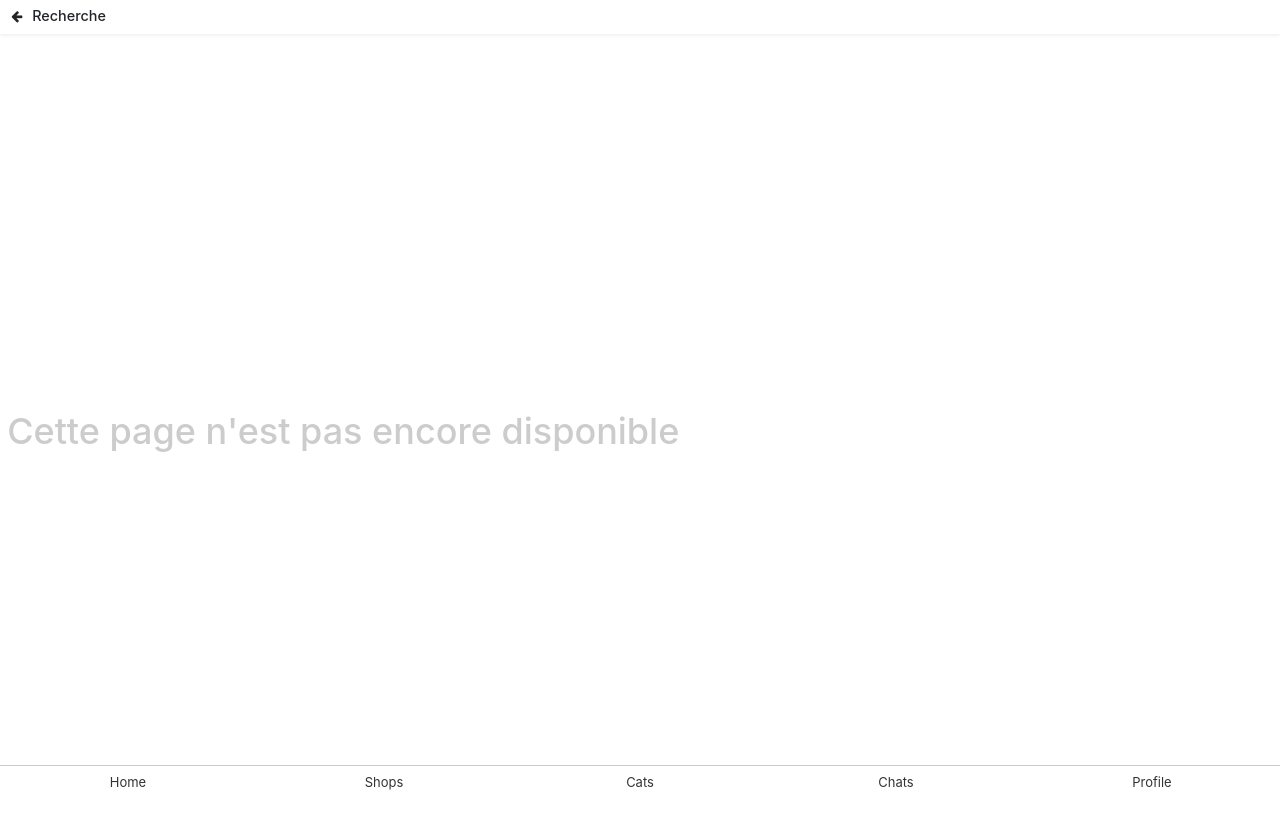
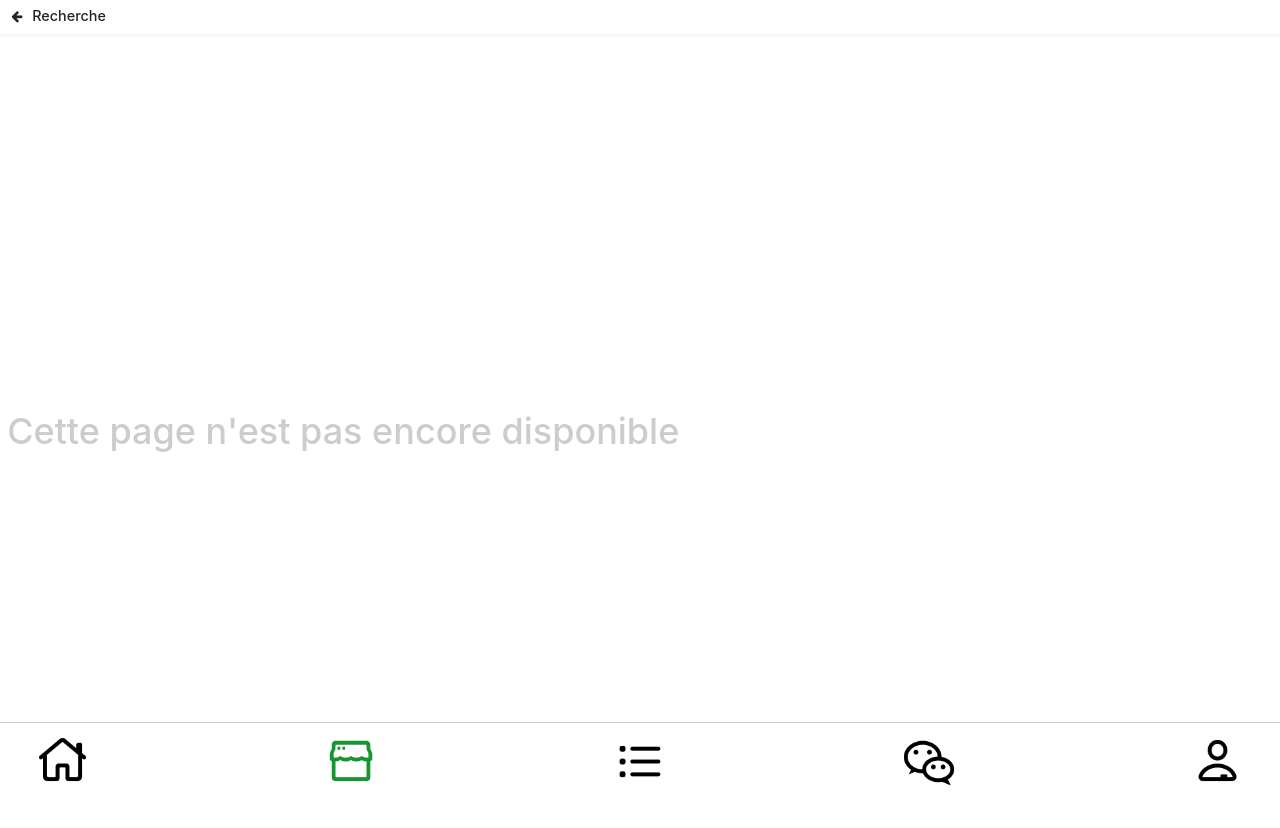
Before and after one commit to MediKings/shopping_mode, a plain HTML site: page search.html in a window 1280 px wide. Drawn offline with Linux system fonts and the light colour scheme.

Commit message:
Change menu in search page

```diff
--- a/search.html
+++ b/search.html
@@ -23,11 +23,11 @@
 	</div>
 
 	<footer class="d-flex justify-content-between align-items-center text-center">
-		<a href="home.html" class="nav-link w-100">Home</a>
-		<a href="shops.html" class="nav-link w-100">Shops</a>
-		<a href="categories.html" class="nav-link w-100">Cats</a>
-		<a href="chats.html" class="nav-link w-100">Chats</a>
-		<a href="profile.html" class="nav-link w-100">Profile</a>
+		<a href="home.html" class="nav-link"><img src="static/img/icones/home.png" alt=""></a>
+		<a href="shops.html" class="nav-link"><img src="static/img/icones/shop_active.png" alt=""></a>
+		<a href="categories.html" class="nav-link"><img src="static/img/icones/categories.png" alt=""></a>
+		<a href="chats.html" class="nav-link"><img src="static/img/icones/chat.png" alt=""></a>
+		<a href="profile.html" class="nav-link"><img src="static/img/icones/user.png" alt=""></a>
 	</footer>
 
 <script type="text/javascript" src="static/js/popper.min.js"></script>
```
